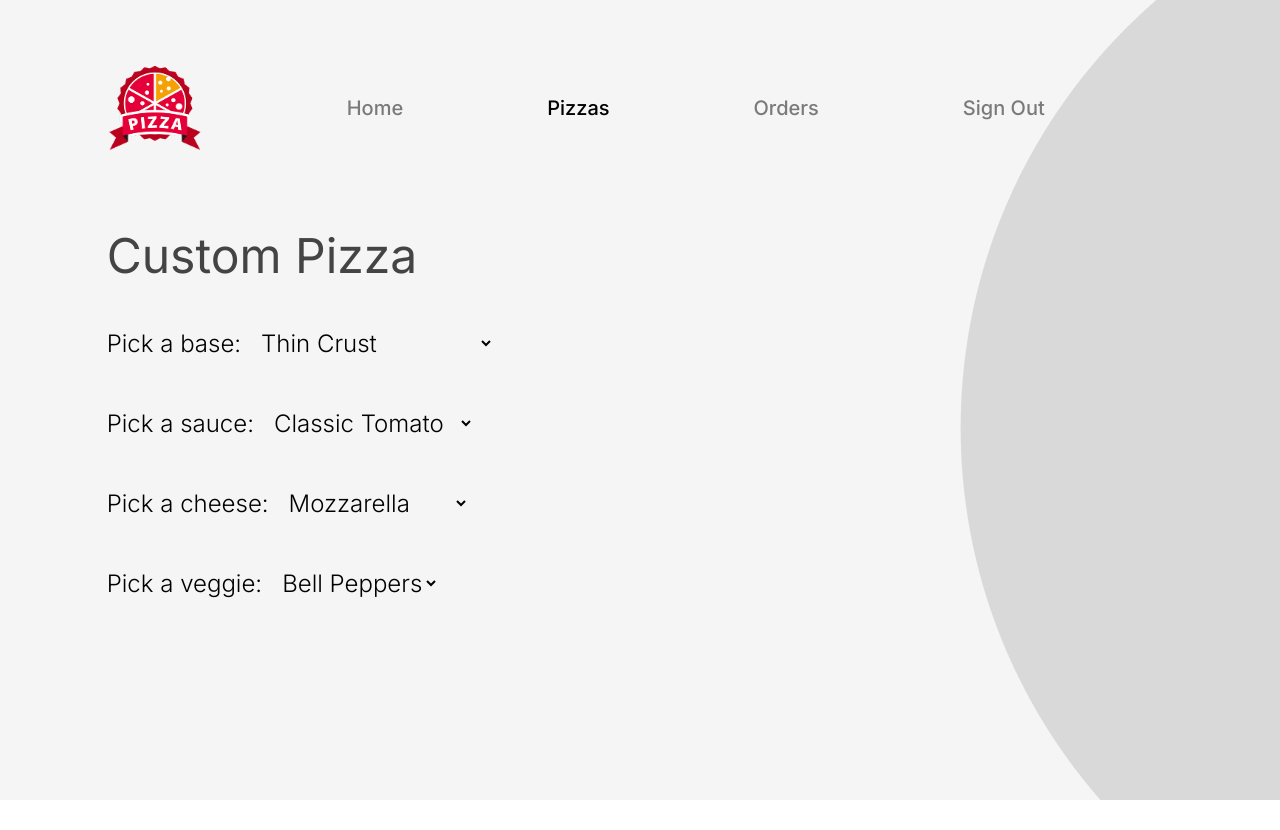
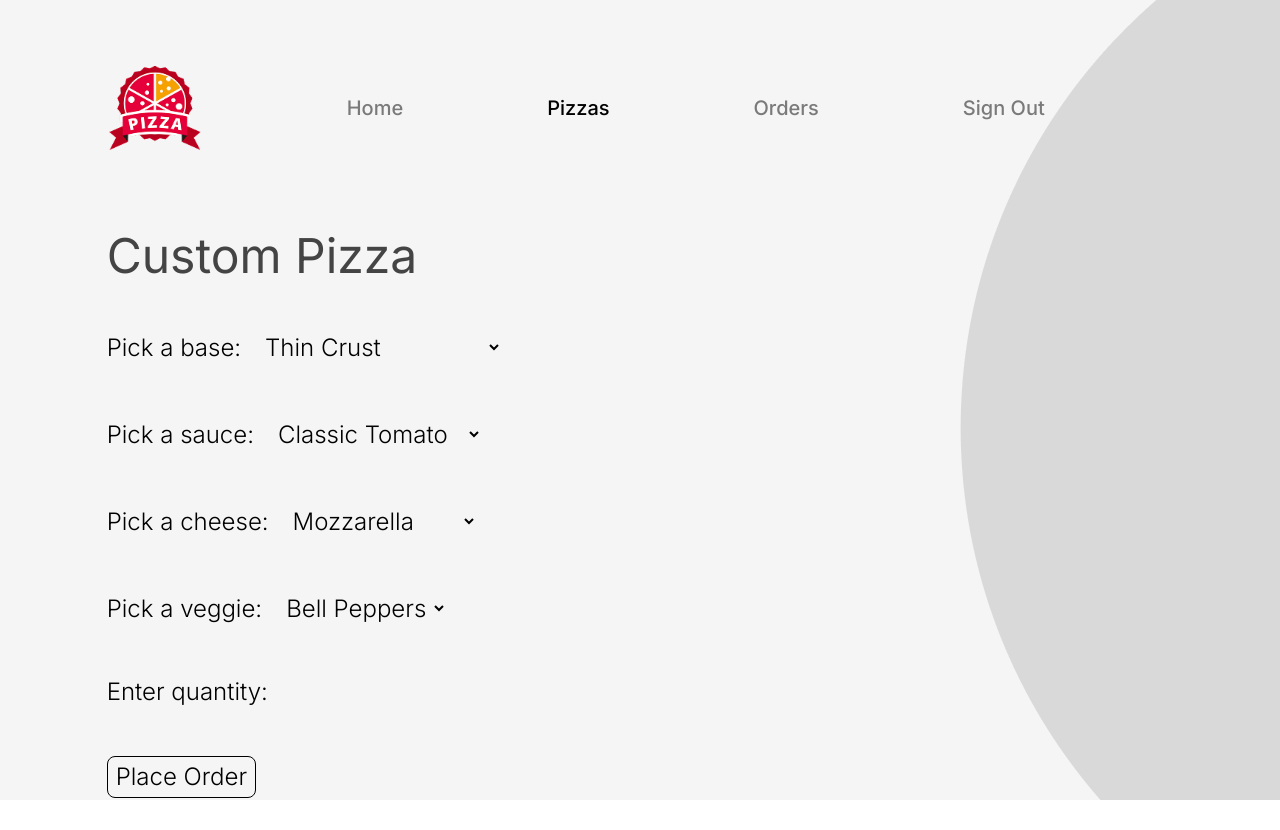
Before and after one commit to sh4aadman/pizza-delivery-app, a React (Vite) app: page /pizzas in a window 1280 px wide. Before the commit the page ends 800 px from the top, so only its background shows below. Built offline with nearby package versions, Linux system fonts and the light colour scheme.

Commit message:
completes custom order

```diff
--- a/src/pages/Pizzas/Pizzas.jsx
+++ b/src/pages/Pizzas/Pizzas.jsx
@@ -4,7 +4,7 @@ import Heading from "/src/shared/Heading/Heading";
 export default function Pizzas() {
   return (
     <>
-      <form className="md:w-5/6 mx-auto my-11 py-8 flex flex-col gap-12">
+      <form className="md:w-5/6 mx-auto my-11 py-8 flex flex-col items-start gap-12">
         <Heading content={"Custom Pizza"} />
         <Labels
           name={"base"}
@@ -40,6 +40,13 @@ export default function Pizzas() {
           name={"veggie"}
           options={["Bell Peppers", "Mushrooms", "Olives", "Onions", "Opt Out"]}
         />
+        <label className="font-light text-[#000000] text-2xl">
+          Enter quantity:
+          <input className="ml-4" type="number"></input>
+        </label>
+        <button className="font-light text-[#000000] text-2xl px-2 py-1 rounded-lg border-1" type="submit">
+          Place Order
+        </button>
       </form>
     </>
   );
--- a/src/shared/Labels/Labels.jsx
+++ b/src/shared/Labels/Labels.jsx
@@ -4,7 +4,7 @@ export default function Labels({name, options}) {
   return (
     <label className="font-light text-[#000000] text-2xl">
       Pick a {name}:
-      <select className="ml-4" name={name} id={name}>
+      <select className="ml-4 p-1" name={name} id={name}>
         <Options options={options} />
       </select>
     </label>
```
